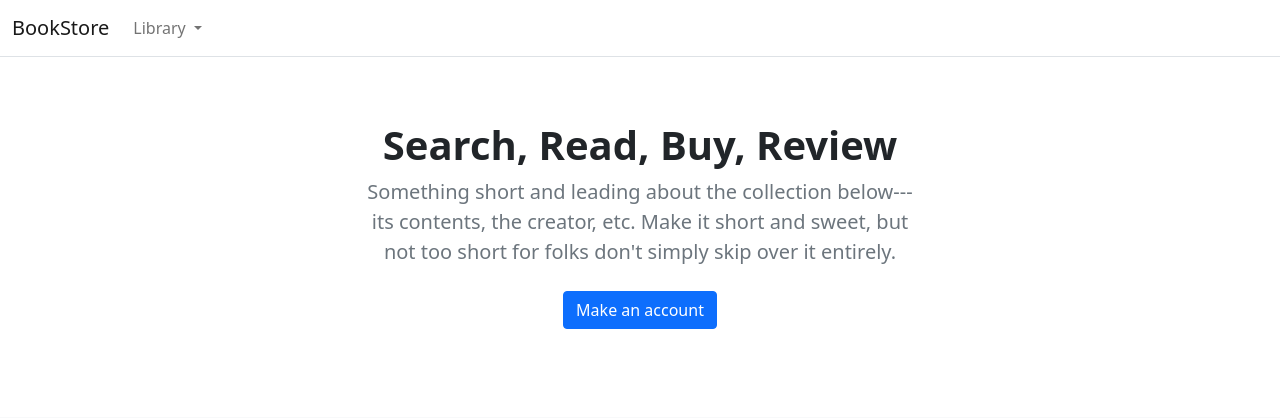
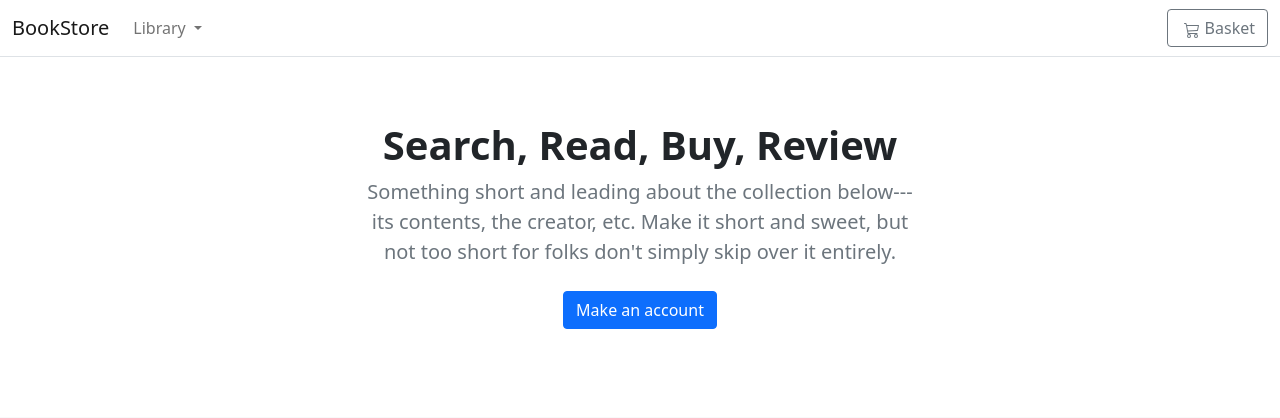
Before and after one commit to Danila0987654/django-first-shop, a Django app: template templates/store/home.html in a window 1280 px wide. Shown: the top 418 px of the page. Run offline with Django 4.2, Linux system fonts and the light colour scheme; the template is opened without the code that fills it, so the values that code supplies are empty.

Commit message:
Add basket in project

```diff
--- a/core/settings.py
+++ b/core/settings.py
@@ -22,7 +22,8 @@ INSTALLED_APPS = [
     'django.contrib.sessions',
     'django.contrib.messages',
     'django.contrib.staticfiles',
-    'store'
+    'store',
+    'basket'
 ]
 
 MIDDLEWARE = [
--- a/core/urls.py
+++ b/core/urls.py
@@ -5,7 +5,8 @@ from django.conf.urls.static import static
 
 urlpatterns = [
     path('admin/', admin.site.urls),
-    path('', include('store.urls', namespace='store'))
+    path('', include('store.urls', namespace='store')),
+    path('basket/', include('basket.urls', namespace='basket'))
 ]
 
 if settings.DEBUG:
--- a/templates/store/base.html
+++ b/templates/store/base.html
@@ -43,6 +43,22 @@
                             </ul>
                         </li>
                     </ul>
+                    <a type="button" role="button" href="{% url "basket:basket_summary" %}"
+                       class="btn btn-outline-secondary">
+                        <div class="d-inline-flex"></div>
+                        <svg xmlns="http://www.w3.org/2000/svg" width="16" height="16" fill="currentColor"
+                             class="bi bi-cart3" viewBox="0 0 16 16">
+                            <path d="M0 1.5A.5.5 0 0 1 .5 1H2a.5.5 0 0 1
+                                    .485.379L2.89 3H14.5a.5.5 0 0 1 .49.598l-1 5a.5.5 0 0
+                                    1-.465.401l-9.397.472L4.415 11H13a.5.5 0 0 1 0
+                                    1H4a.5.5 0 0 1-.491-.408L2.01 3.607 1.61 2H.5a.5.5
+                                    0 0 1-.5-.5zM3.102 4l.84 4.479 9.144-.459L13.89
+                                    4H3.102zM5 12a2 2 0 1 0 0 4 2 2 0 0 0 0-4zm7 0a2 2
+                                    0 1 0 0 4 2 2 0 0 0 0-4zm-7 1a1 1 0 1 1 0 2 1 1 0 0
+                                    1 0-2zm7 0a1 1 0 1 1 0 2 1 1 0 0 1 0-2z" />
+                        </svg>
+                        Basket
+                    </a>
                 </div>
             </div>
         </nav>
```
